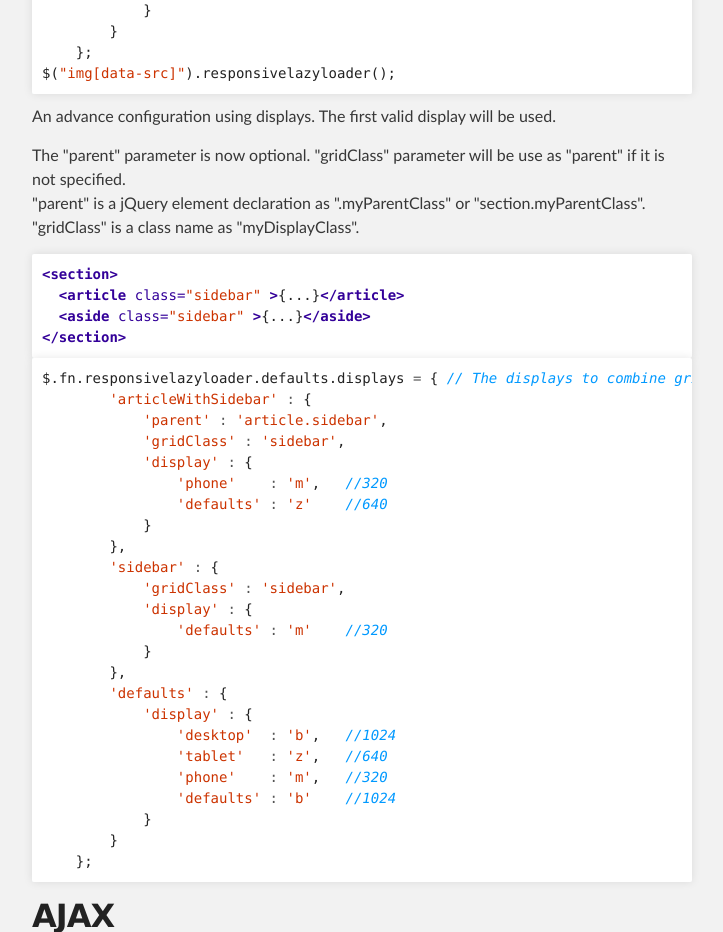
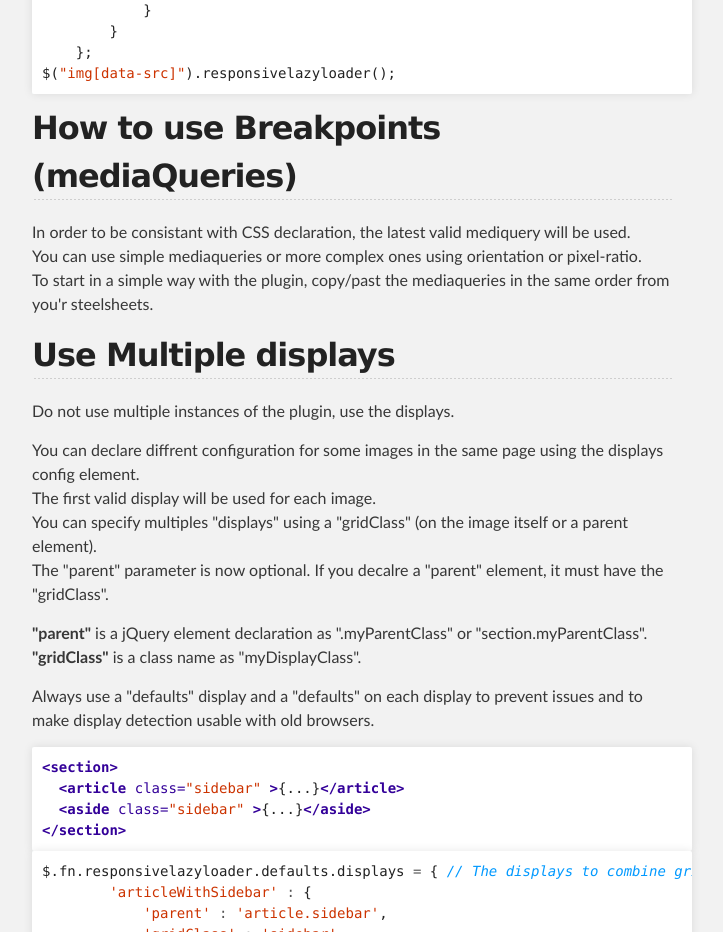
Before and after one commit to jetmartin/responsive-lazy-loader, a plain HTML site: page index.html in a window 1280 px wide. Shown: the part 2684-3616 px from the top of the page, without its empty margins (288-1011 px from the left). Drawn offline with Linux system fonts and the light colour scheme.

Commit message:
Update documentation to new release.

```diff
--- a/index.html
+++ b/index.html
@@ -142,11 +142,26 @@ To prevent the image height to change on an image load (text moving effect in so
 <span class="nx">$</span><span class="p">(</span><span class="s2">"img[data-src]"</span><span class="p">).</span><span class="nx">responsivelazyloader</span><span class="p">();</span>
 </pre></div>
 
-<p>An advance configuration using displays. The first valid display will be used.</p>
-<p>The "parent" parameter is now optional. "gridClass" parameter will be use as "parent" if it is not specified.
-	<br />"parent" is a jQuery element declaration as ".myParentClass" or "section.myParentClass".
-	<br />"gridClass" is a class name as "myDisplayClass".</p>
+<h2>
+<a name="how-to-use-breakpoints" class="anchor" href="#how-to-use-breakpoints"><span class="octicon octicon-link"></span></a>How to use Breakpoints (mediaQueries)</h2>
 
+<p>In order to be consistant with CSS declaration, the latest valid mediquery will be used.
+	<br />You can use simple mediaqueries or more complex ones using orientation or pixel-ratio.
+	<br />To start in a simple way with the plugin, copy/past the mediaqueries in the same order from you'r steelsheets.</p>
+
+<h2>
+<a name="use-multiple-displays" class="anchor" href="#use-multiple-displays"><span class="octicon octicon-link"></span></a>Use Multiple displays</h2>
+
+<p>Do not use multiple instances of the plugin, use the displays.</p>
+
+<p>You can declare diffrent configuration for some images in the same page using the displays config element.
+	<br />The first valid display will be used for each image.
+	<br />You can specify multiples "displays" using a "gridClass" (on the image itself or a parent element).
+	<br />The "parent" parameter is now optional. If you decalre a "parent" element, it must have the "gridClass".</p>
+
+<p><strong>"parent"</strong> is a jQuery element declaration as ".myParentClass" or "section.myParentClass".
+	<br /><strong>"gridClass"</strong> is a class name as "myDisplayClass".</p>
+<p>Always use a "defaults" display and a "defaults" on each display to prevent issues and to make display detection usable with old browsers.</p>
 
 <div class="highlight highlight-html"><pre><span class="nt">&lt;section&gt;</span>
   <span class="nt">&lt;article</span> <span class="na">class=</span><span class="s">"sidebar"</span> <span class="nt">&gt;</span>{...}<span class="nt">&lt;/article&gt;</span>
```
Also changed, not shown: demo.html (+1 -1 lines).
